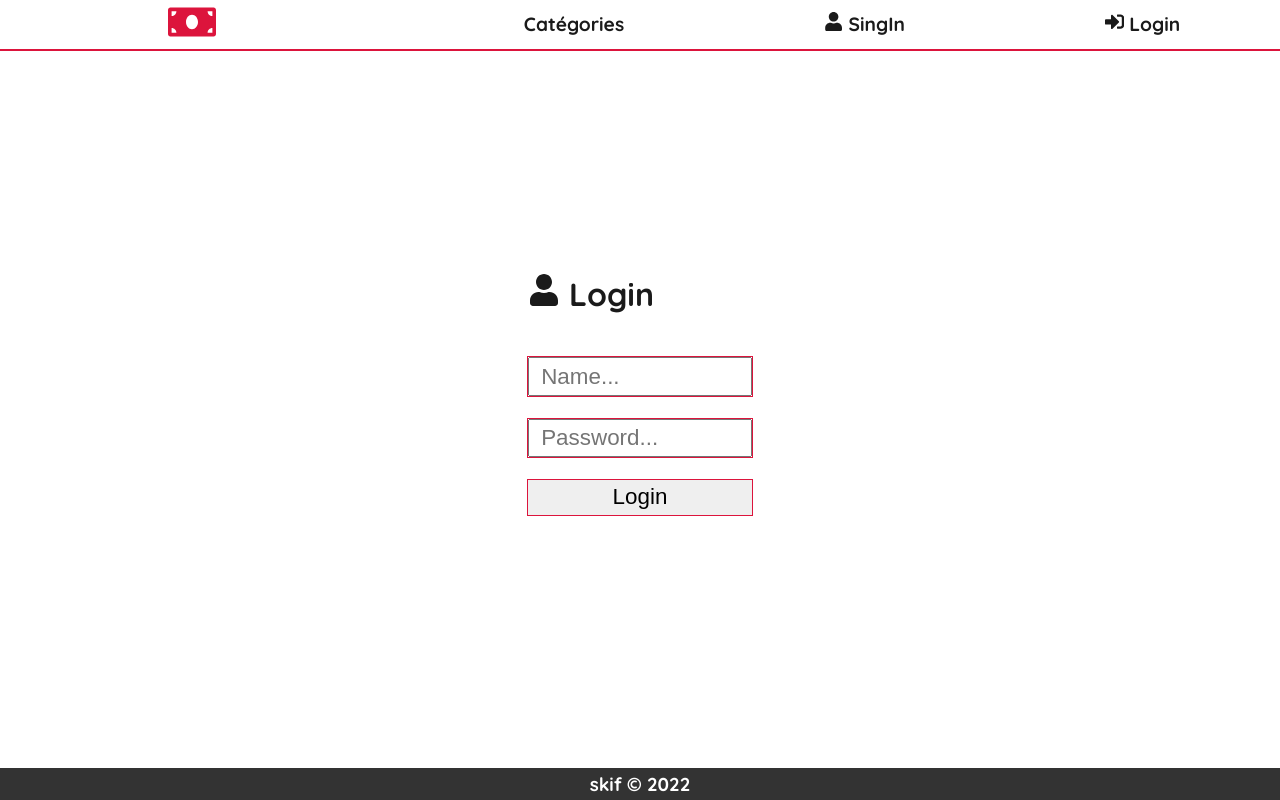
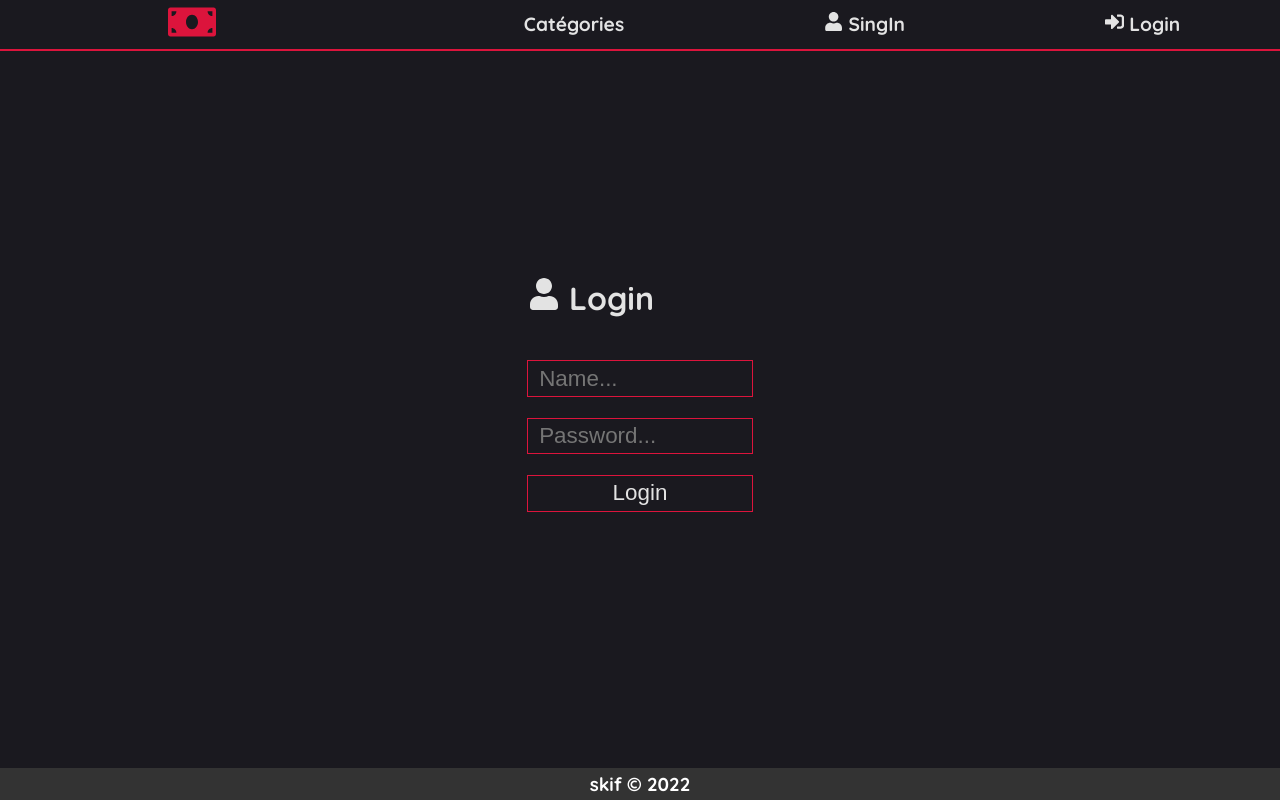
Before and after one commit to skifox52/projetL, a React (Create React App) app in the folder client/: page /login in a window 1280 px wide. Built offline with nearby package versions, Linux system fonts and the light colour scheme.

Commit message:
setting up form digin and login

```diff
--- a/client/src/App.js
+++ b/client/src/App.js
@@ -3,6 +3,8 @@ import Header from "./components/Header"
 import Login from "./pages/Login"
 import Register from "./pages/Register"
 import { Route, Routes, BrowserRouter } from "react-router-dom"
+import Home from "./pages/Home"
+import Cat from "./pages/Cat"
 
 function App() {
   return (
@@ -10,6 +12,8 @@ function App() {
       <BrowserRouter>
         <Header />
         <Routes>
+          <Route path="/" element={<Home />} />
+          <Route path="/categories" element={<Cat />} />
           <Route path="/register" element={<Register />} />
           <Route path="/login" element={<Login />} />
         </Routes>
--- a/client/src/index.scss
+++ b/client/src/index.scss
@@ -1,6 +1,7 @@
 $primary-color: crimson;
 $secondary-color: #333;
-$font-color: hsl(0, 0%, 10%);
+$font-color: hsl(0, 0%, 89%);
+$background-color: hsl(245, 10%, 11%);
 
 *,
 *::before,
@@ -10,6 +11,7 @@ $font-color: hsl(0, 0%, 10%);
 }
 
 body {
+  background: $background-color;
   color: $font-color;
   font-family: "Quicksand", sans-serif;
   display: flex;
@@ -81,14 +83,18 @@ body {
         padding: 0.2em 0.5em;
         outline: crimson 1px solid;
         font-size: 1.4em;
+        border: none;
+        background-color: transparent;
+        color: $font-color;
       }
       button {
         @extend input;
         cursor: pointer;
         border: none;
+        color: $font-color;
         &:hover {
           outline: $font-color 1px solid;
-          color: white;
+          color: transparent;
           background-color: $primary-color;
         }
       }
@@ -120,6 +126,8 @@ body {
         padding: 0.3rem 0.6rem;
         border: none;
         outline: 1px solid $primary-color;
+        background-color: transparent;
+        color: $font-color;
       }
     }
     button {
@@ -129,7 +137,7 @@ body {
       padding: 0.3rem 0.6rem;
       border: 1px solid $primary-color;
       cursor: pointer;
-      background: white;
+      background: transparent;
       font-weight: 600;
       &:hover {
         border: 1px solid $secondary-color;
--- /dev/null
+++ b/client/src/pages/Cat.jsx
@@ -0,0 +1,5 @@
+function Cat() {
+  return <div>Cat</div>
+}
+
+export default Cat
--- /dev/null
+++ b/client/src/pages/Home.jsx
@@ -0,0 +1,5 @@
+function Home() {
+  return <div>Home</div>
+}
+
+export default Home
--- a/client/src/pages/Login.jsx
+++ b/client/src/pages/Login.jsx
@@ -1,15 +1,42 @@
 import { FaUser } from "react-icons/fa"
+import { useState } from "react"
 
 function Login() {
+  const [loginData, setLoginData] = useState({
+    name: "",
+    password: "",
+  })
+  const { name, password } = loginData
+  const onChange = (e) => {
+    setLoginData((prevState) => ({
+      ...prevState,
+      [e.target.name]: e.target.value,
+    }))
+  }
+  const onSubmit = (e) => {
+    e.preventDefault()
+  }
   return (
     <div className="login">
       <h1>
         <FaUser /> Login
       </h1>
-      <form>
-        <input type="text" placeholder="Name..." />
-        <input type="password" placeholder="Password..." />
-        <button>Login</button>
+      <form onSubmit={onSubmit}>
+        <input
+          type="text"
+          value={name}
+          onChange={onChange}
+          name="name"
+          placeholder="Name..."
+        />
+        <input
+          type="password"
+          value={password}
+          name="password"
+          onChange={onChange}
+          placeholder="Password..."
+        />
+        <button type="submit">Login</button>
       </form>
     </div>
   )
--- a/client/src/pages/Register.jsx
+++ b/client/src/pages/Register.jsx
@@ -1,15 +1,38 @@
 import { FaSignInAlt } from "react-icons/fa"
+import { useState } from "react"
 
 function Register() {
+  const [registerData, setRegisterData] = useState({
+    name: "",
+    password1: "",
+    password2: "",
+  })
+  const { name, password1, password2 } = registerData
+  const onChange = (e) => {
+    setRegisterData((prevState) => ({
+      ...prevState,
+      [e.target.name]: e.target.value,
+    }))
+  }
+  const onSubmit = (e) => {
+    e.preventDefault()
+  }
   return (
     <div className="register">
       <h1>
         <FaSignInAlt /> SignIn
       </h1>
-      <form>
+      <form onSubmit={onSubmit}>
         <div className="input">
           <label htmlFor="name">Name </label>
-          <input type="text" id="name" placeholder="Enter your name..." />
+          <input
+            type="text"
+            id="name"
+            name="name"
+            placeholder="Enter your name..."
+            value={name}
+            onChange={onChange}
+          />
         </div>
         <div className="input">
           <label htmlFor="password1">Password </label>
@@ -17,6 +40,9 @@ function Register() {
             type="password"
             id="password1"
             placeholder="Enter your password..."
+            name="password1"
+            value={password1}
+            onChange={onChange}
           />
         </div>
         <div className="input">
@@ -25,9 +51,12 @@ function Register() {
             type="password"
             id="password2"
             placeholder="Confirm your pasword..."
+            name="password2"
+            value={password2}
+            onChange={onChange}
           />
         </div>
-        <button>SignIn</button>
+        <button type="submit">SignIn</button>
       </form>
     </div>
   )
```
